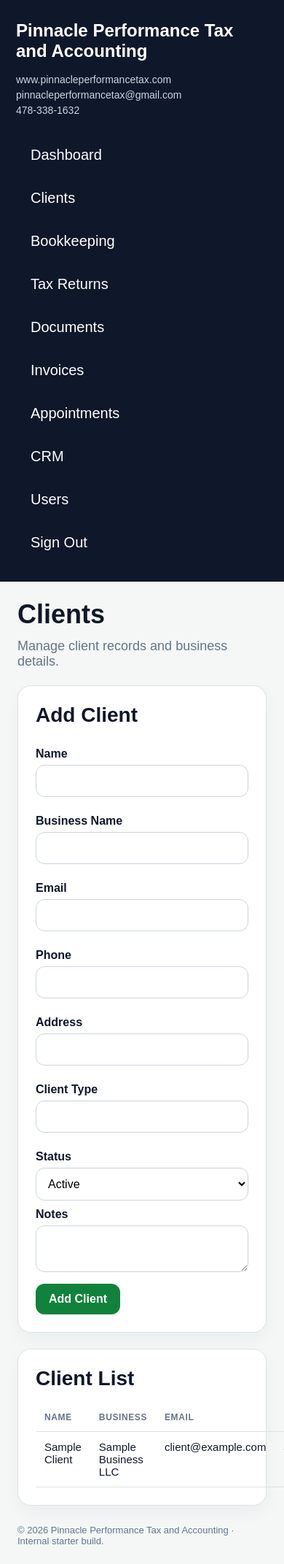
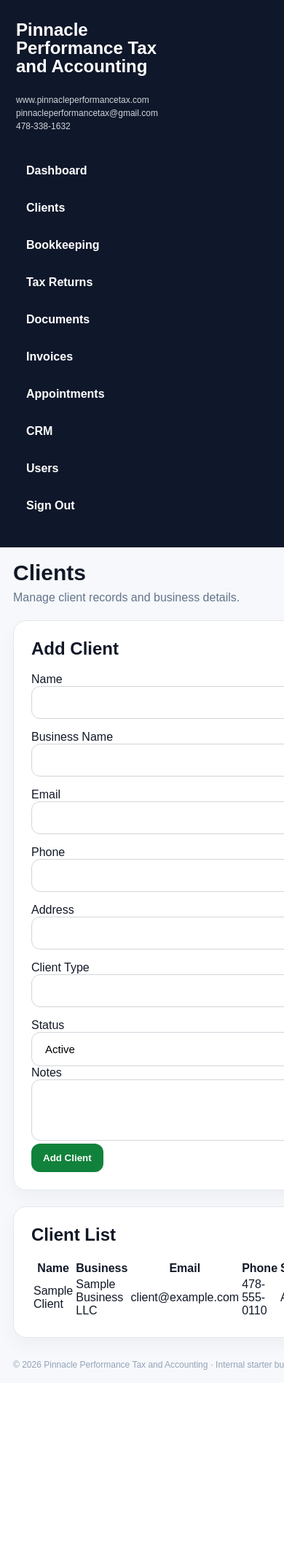
Before and after one commit to pinnacleperformancetax-hash/ppt-tax-portal, a Flask app: page /clients in a window 390 px wide; the page is wider, and only the part inside the window is pictured. Shown: that part at 73% size. After the commit the page ends 1877 px from the top of that part, so only its background shows below. Run offline with Flask 3, Linux system fonts and the light colour scheme; a user stored in the database is signed in; data comes from the database, SQL or seed files in the repository.

Commit message:
Refactor base.html for improved layout and styles Upgrade base style
Updated layout and styling for the base HTML template, including responsive design adjustments and improved brand display.

```diff
--- a/templates/base.html
+++ b/templates/base.html
@@ -1,41 +1,362 @@
 <!doctype html>
 <html lang="en">
 <head>
-<meta charset="utf-8"><meta name="viewport" content="width=device-width, initial-scale=1">
-<title>{{ brand.business_name }}</title>
+  <meta charset="utf-8">
+  <meta name="viewport" content="width=device-width, initial-scale=1">
+  <title>{{ brand.app_name if brand else "PPT Portal" }}</title>
+
   <style>
-:root{--green:#11823b;--dark:#0f172a;--light:#f4f7f6;--muted:#64748b;--border:#dbe3df}
-*{box-sizing:border-box}body{margin:0;font-family:Arial,Helvetica,sans-serif;background:var(--light);color:#0f172a}
-a{text-decoration:none;color:inherit}.layout{display:flex;min-height:100vh}.sidebar{width:260px;background:var(--dark);color:white;padding:28px 22px;position:fixed;top:0;bottom:0;left:0;overflow:auto}
-.brand h2{font-size:24px;line-height:1.15;margin:0 0 18px}.brand p{font-size:14px;color:#cbd5e1;margin:5px 0}.phone{color:#22c55e}
-nav{margin-top:28px;display:flex;flex-direction:column;gap:8px}nav a{display:block;padding:12px 14px;border-radius:10px;font-size:18px}nav a:hover{background:rgba(255,255,255,.08)}
-.main{margin-left:260px;width:calc(100% - 260px);padding:32px}.flash{padding:14px 18px;border-radius:12px;margin-bottom:18px;background:#ecfdf5;border:1px solid #bbf7d0}
-.flash.danger{background:#fee2e2;border-color:#fecaca}.flash.warning{background:#fef3c7;border-color:#fde68a}
-h1{font-size:42px;margin:0 0 12px}h2{font-size:28px;margin:0 0 18px}.sub{color:var(--muted);font-size:18px;margin-top:0}
-.card{background:white;border:1px solid var(--border);border-radius:18px;padding:24px;margin:22px 0;box-shadow:0 10px 25px rgba(15,23,42,.04)}
-.hero{background:linear-gradient(135deg,#0f172a,#11823b);color:white;border-radius:18px;padding:24px;margin-bottom:24px}
-.stats,.grid{display:grid;grid-template-columns:repeat(auto-fit,minmax(180px,1fr));gap:14px}.stat{background:white;border:1px solid var(--border);border-radius:16px;padding:18px}
-.stat small{display:block;color:var(--muted);text-transform:uppercase;font-size:12px;letter-spacing:.05em}.stat strong{display:block;font-size:26px;margin-top:8px}
-label{display:block;font-weight:700;margin:10px 0 6px}input,select,textarea{width:100%;padding:12px;border:1px solid #cbd5e1;border-radius:12px;font-size:16px;background:white}
-button,.button{display:inline-block;background:var(--green);color:white;border:0;border-radius:12px;padding:12px 18px;font-weight:700;font-size:16px;cursor:pointer;margin-top:12px}
-table{width:100%;border-collapse:collapse;font-size:15px}th,td{padding:12px;border-bottom:1px solid var(--border);text-align:left;vertical-align:top}th{color:var(--muted);font-size:12px;text-transform:uppercase;letter-spacing:.05em}
-.footer{margin-top:26px;color:#64748b;font-size:13px}
-@media(max-width:760px){.layout{display:block}.sidebar{position:relative;width:100%;bottom:auto}.main{margin-left:0;width:100%;padding:24px}h1{font-size:36px}nav a{font-size:20px;padding:14px 20px}}
+    :root {
+      --green: #11823b;
+      --dark: #0f172a;
+      --muted: #64748b;
+      --line: #e5e7eb;
+      --bg: #f6f8fb;
+      --card: #ffffff;
+    }
+
+    * { box-sizing: border-box; }
+
+    body {
+      margin: 0;
+      font-family: Arial, Helvetica, sans-serif;
+      background: var(--bg);
+      color: #111827;
+    }
+
+    .layout {
+      display: grid;
+      grid-template-columns: 250px 1fr;
+      min-height: 100vh;
+    }
+
+    .sidebar {
+      background: var(--dark);
+      color: white;
+      padding: 28px 22px;
+      height: 100vh;
+      position: sticky;
+      top: 0;
+    }
+
+    .brand-title {
+      font-size: 24px;
+      font-weight: 800;
+      line-height: 1.05;
+      margin-bottom: 24px;
+    }
+
+    .brand-contact {
+      font-size: 12px;
+      line-height: 1.5;
+      color: #d1d5db;
+      margin-bottom: 30px;
+    }
+
+    .nav a {
+      display: block;
+      color: white;
+      text-decoration: none;
+      padding: 13px 14px;
+      border-radius: 10px;
+      margin-bottom: 7px;
+      font-weight: 700;
+    }
+
+    .nav a:hover {
+      background: rgba(255,255,255,0.1);
+    }
+
+    main {
+      padding: 34px;
+      max-width: 1200px;
+      width: 100%;
+    }
+
+    h1 {
+      font-size: 38px;
+      margin: 0 0 8px;
+    }
+
+    h2, h3 {
+      margin-top: 0;
+    }
+
+    .sub {
+      color: var(--muted);
+      margin-top: 0;
+    }
+
+    .card {
+      background: white;
+      border: 1px solid var(--line);
+      border-radius: 18px;
+      padding: 24px;
+      margin: 22px 0;
+      box-shadow: 0 10px 25px rgba(15,23,42,0.04);
+    }
+
+    .grid {
+      display: grid;
+      gap: 16px;
+    }
+
+    .grid-2 {
+      grid-template-columns: repeat(2, minmax(0, 1fr));
+    }
+
+    input, select, textarea {
+      width: 100%;
+      border: 1px solid #d1d5db;
+      border-radius: 12px;
+      padding: 13px 14px;
+      font-size: 15px;
+      background: white;
+    }
+
+    textarea {
+      min-height: 84px;
+      resize: vertical;
+    }
+
+    button, .btn {
+      background: var(--green);
+      color: white;
+      border: none;
+      border-radius: 12px;
+      padding: 12px 16px;
+      font-weight: 800;
+      cursor: pointer;
+      text-decoration: none;
+      display: inline-block;
+    }
+
+    .flash {
+      padding: 14px 16px;
+      border-radius: 12px;
+      margin-bottom: 16px;
+      background: #e8f5ee;
+      color: #14532d;
+      font-weight: 700;
+    }
+
+    .crm-overview {
+      display: grid;
+      grid-template-columns: repeat(4, 1fr);
+      gap: 16px;
+      margin: 22px 0;
+    }
+
+    .metric {
+      background: white;
+      border: 1px solid var(--line);
+      border-radius: 18px;
+      padding: 20px;
+      box-shadow: 0 10px 22px rgba(15,23,42,0.05);
+    }
+
+    .metric span {
+      display: block;
+      color: var(--muted);
+      font-size: 12px;
+      font-weight: 800;
+      text-transform: uppercase;
+      letter-spacing: .04em;
+    }
+
+    .metric strong {
+      display: block;
+      font-size: 30px;
+      color: var(--green);
+      margin-top: 8px;
+    }
+
+    .lead-card {
+      background: white;
+      border: 1px solid var(--line);
+      border-radius: 18px;
+      padding: 20px;
+      margin-bottom: 18px;
+      box-shadow: 0 10px 24px rgba(15,23,42,0.06);
+    }
+
+    .lead-top {
+      display: flex;
+      justify-content: space-between;
+      gap: 16px;
+      align-items: flex-start;
+      margin-bottom: 16px;
+    }
+
+    .lead-name {
+      font-size: 20px;
+      font-weight: 800;
+    }
+
+    .lead-source {
+      color: var(--muted);
+      font-size: 13px;
+      margin-top: 4px;
+    }
+
+    .status-pill {
+      padding: 7px 12px;
+      border-radius: 999px;
+      font-size: 12px;
+      font-weight: 800;
+      white-space: nowrap;
+    }
+
+    .status-new {
+      background: #e0f2fe;
+      color: #075985;
+    }
+
+    .status-contacted {
+      background: #fef3c7;
+      color: #92400e;
+    }
+
+    .status-consultation-booked {
+      background: #ede9fe;
+      color: #5b21b6;
+    }
+
+    .status-filed {
+      background: #dcfce7;
+      color: #166534;
+    }
+
+    .status-converted {
+      background: #dcfce7;
+      color: #166534;
+    }
+
+    .status-lost {
+      background: #fee2e2;
+      color: #991b1b;
+    }
+
+    .lead-details {
+      display: grid;
+      grid-template-columns: repeat(4, minmax(0, 1fr));
+      gap: 12px;
+      background: #f8fafc;
+      border-radius: 14px;
+      padding: 14px;
+      margin-bottom: 16px;
+    }
+
+    .lead-details small {
+      display: block;
+      color: var(--muted);
+      font-weight: 800;
+      text-transform: uppercase;
+      font-size: 11px;
+      margin-bottom: 5px;
+    }
+
+    .lead-actions form {
+      display: grid;
+      grid-template-columns: 180px 170px 1fr auto;
+      gap: 10px;
+      align-items: center;
+    }
+
+    .client-badge {
+      color: var(--green);
+      font-weight: 900;
+      margin-top: 12px;
+    }
+
+    footer {
+      margin-top: 30px;
+      color: #94a3b8;
+      font-size: 12px;
+    }
+
+    @media (max-width: 900px) {
+      .layout {
+        grid-template-columns: 1fr;
+      }
+
+      .sidebar {
+        height: auto;
+        position: relative;
+      }
+
+      main {
+        padding: 18px;
+      }
+
+      .grid-2,
+      .crm-overview,
+      .lead-details,
+      .lead-actions form {
+        grid-template-columns: 1fr;
+      }
+
+      h1 {
+        font-size: 30px;
+      }
+    }
   </style>
 </head>
+
 <body>
-<div class="layout"><aside class="sidebar"><div class="brand"><h2>{{ brand.business_name }}</h2><p>{{ brand.website }}</p><p>{{ brand.email }}</p><p class="phone">{{ brand.phone }}</p></div>
-{% if current_user.is_authenticated %}<nav>
+  {% if current_user.is_authenticated %}
+  <div class="layout">
+    <aside class="sidebar">
+      <div class="brand-title">
+        Pinnacle<br>
+        Performance Tax<br>
+        and Accounting
+      </div>
+
+      <div class="brand-contact">
+        {{ brand.website }}<br>
+        {{ brand.email }}<br>
+        {{ brand.phone }}
+      </div>
+
+      <nav class="nav">
         <a href="{{ url_for('dashboard') }}">Dashboard</a>
-{% if current_user.role == 'admin' %}<a href="{{ url_for('clients') }}">Clients</a>{% endif %}
+
+        {% if current_user.role == 'admin' %}
+        <a href="{{ url_for('clients') }}">Clients</a>
+        {% endif %}
+
         <a href="{{ url_for('transactions') }}">Bookkeeping</a>
         <a href="{{ url_for('tax_returns') }}">Tax Returns</a>
         <a href="{{ url_for('documents') }}">Documents</a>
         <a href="{{ url_for('invoices') }}">Invoices</a>
         <a href="{{ url_for('appointments') }}">Appointments</a>
-{% if current_user.role == 'admin' %}<a href="{{ url_for('crm') }}">CRM</a><a href="{{ url_for('settings') }}">Users</a>{% endif %}
+
+        {% if current_user.role == 'admin' %}
+        <a href="{{ url_for('crm') }}">CRM</a>
+        <a href="{{ url_for('settings') }}">Users</a>
+        {% endif %}
+
         <a href="{{ url_for('logout') }}">Sign Out</a>
-</nav>{% endif %}</aside>
-<main class="main">{% with messages = get_flashed_messages(with_categories=true) %}{% if messages %}{% for category, message in messages %}<div class="flash {{ category }}">{{ message }}</div>{% endfor %}{% endif %}{% endwith %}
-{% block content %}{% endblock %}<div class="footer">© {{ year }} {{ brand.business_name }} · Internal starter build.</div></main></div>
-</body></html>
+      </nav>
+    </aside>
+
+    <main>
+      {% with messages = get_flashed_messages(with_categories=true) %}
+        {% for category, message in messages %}
+          <div class="flash">{{ message }}</div>
+        {% endfor %}
+      {% endwith %}
+
+      {% block content %}{% endblock %}
+
+      <footer>
+        © {{ year }} Pinnacle Performance Tax and Accounting · Internal starter build.
+      </footer>
+    </main>
+  </div>
+  {% else %}
+    {% block auth_content %}{% endblock %}
+  {% endif %}
+</body>
+</html>
```
Lines whose indentation alone changed are shown as unchanged.
